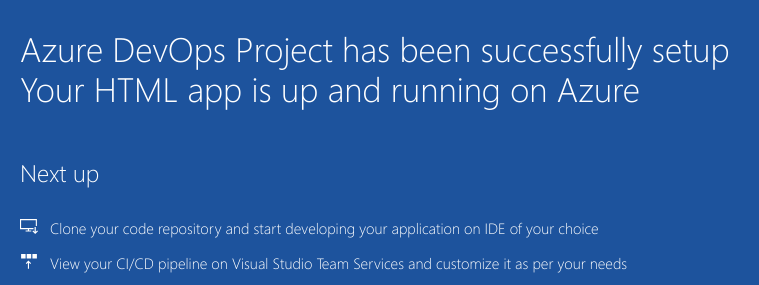
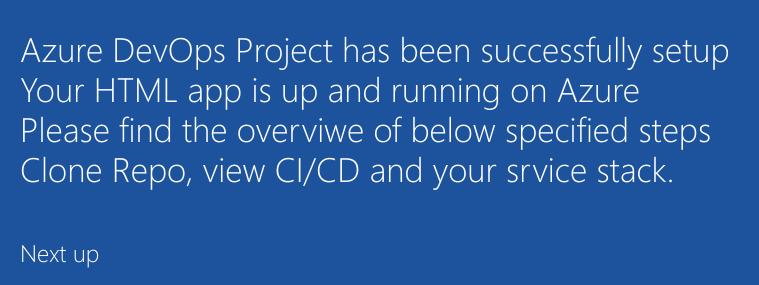
Before and after one commit to dmanojkumar1024/hooli, a plain HTML site: page index.html in a window 1280 px wide. Shown: the part 442-727 px from the top of the page, 205-964 px from the left. Drawn offline with Linux system fonts and the light colour scheme.

Commit message:
Feature code change updated.

```diff
--- a/index.html
+++ b/index.html
@@ -21,6 +21,10 @@
                 <div class="success-text">Success!</div>
                 <div class="description line-1"> Azure DevOps Project has been successfully setup</div>
                 <div class="description line-2"> Your HTML app is up and running on Azure</div>
+		<!-- Feature code added by Harry -->
+		<div class="description line-2"> Please find the overviwe of below specified steps</div>
+		<div class="description line-2"> Clone Repo, view CI/CD and your srvice stack.</div>
+		<!-- Feature code ended -->
                 <div class="next-steps-container">
                     <div class="next-steps-header">Next up</div>
                     <div class="next-steps-body">
```
